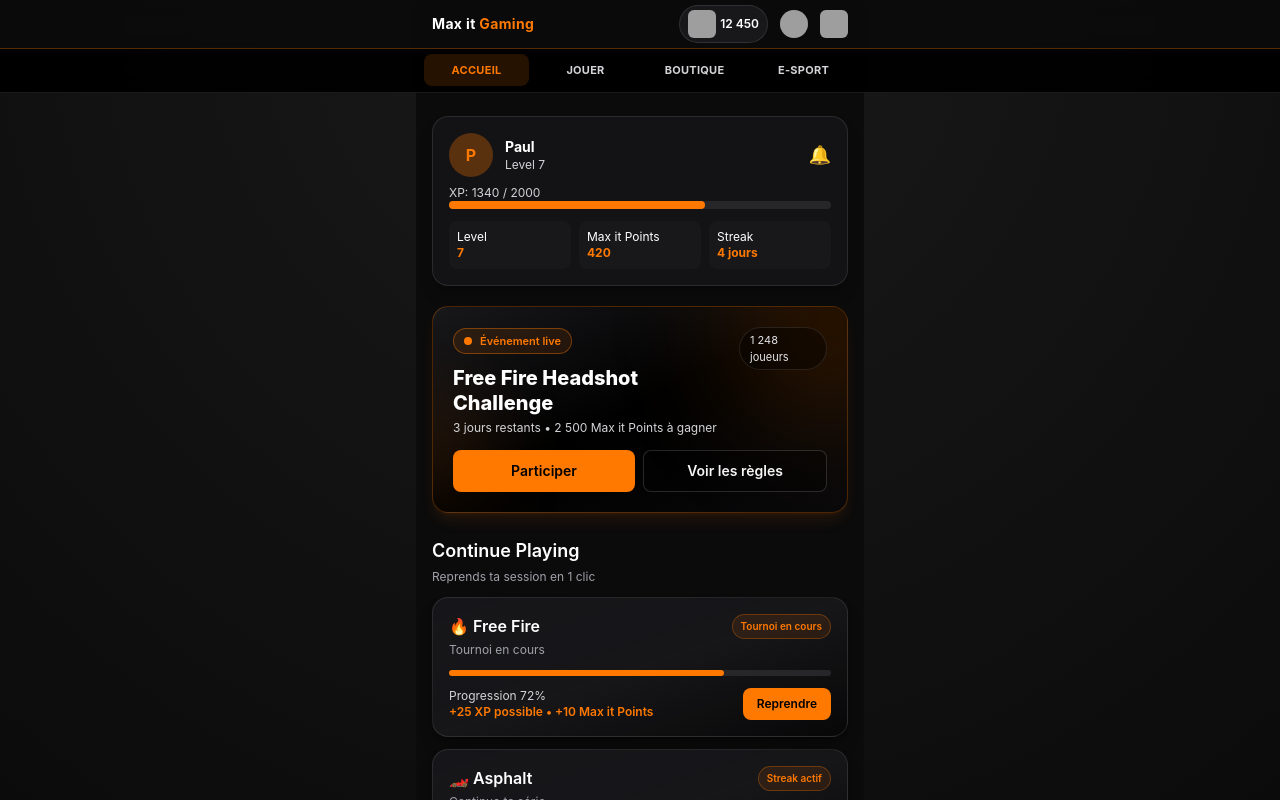
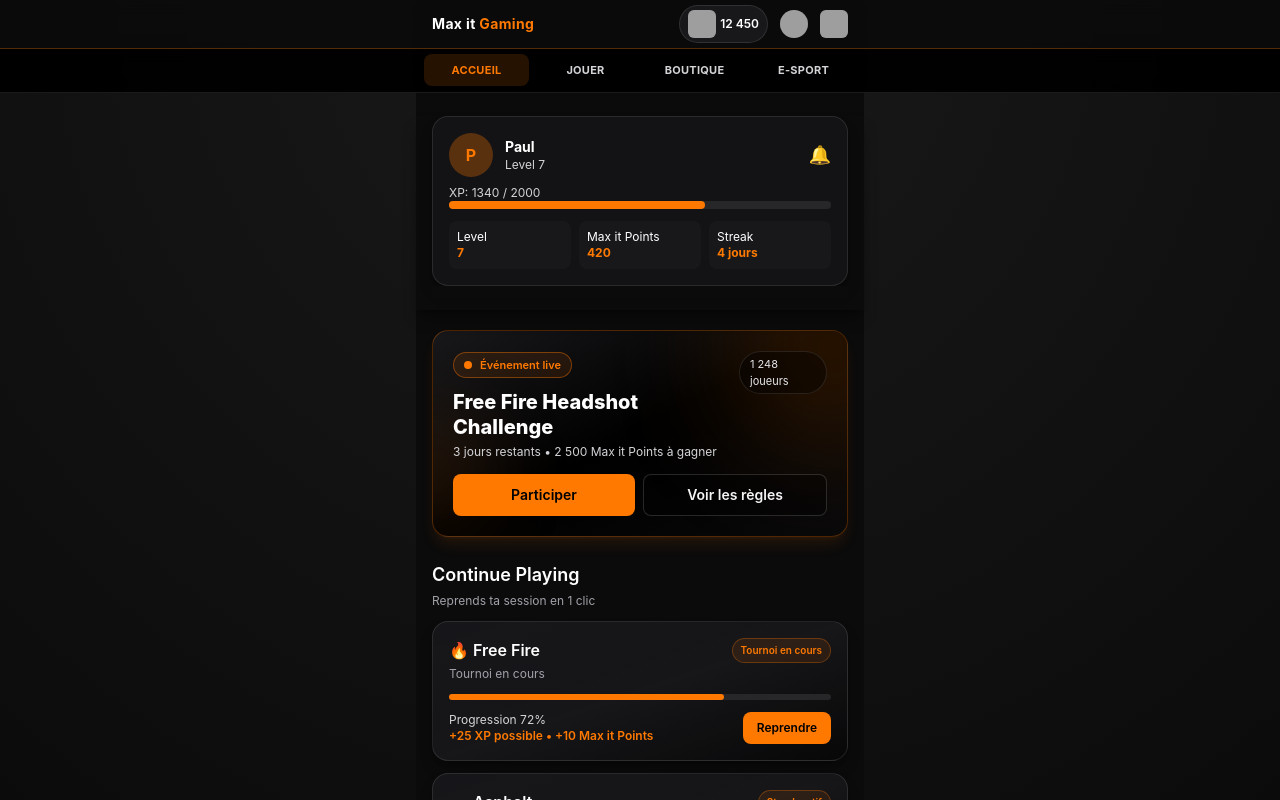
Before and after one commit to pdroquemaurel-stack/Gaming-Universe, a React (Vite) app: page / in a window 1280 px wide. Shown: the top 800 px of the page. Built offline with nearby package versions, Linux system fonts and the light colour scheme; grey boxes are pictures that could not be loaded.

Commit message:
Fix opaque sticky profile wrapper layering on Home

```diff
--- a/src/pages/Home.jsx
+++ b/src/pages/Home.jsx
@@ -144,8 +144,9 @@
 
   return (
     <section className="space-y-6">
+      <div className="sticky top-[116px] z-30 -mx-4 mb-2 bg-[#0B0B0B] px-4 pb-3 shadow-lg shadow-black/40">
         <header
-        className={`card-base sticky top-[116px] z-20 overflow-hidden border border-white/10 bg-[#0B0B0B] shadow-md shadow-black/30 transition-all duration-300 ${isProfileCompact ? 'py-3' : 'py-4'}`}
+          className={`card-base overflow-hidden border border-white/10 bg-[#0B0B0B] shadow-md shadow-black/30 transition-all duration-300 ${isProfileCompact ? 'py-3' : 'py-4'}`}
         >
           <div className="flex items-center justify-between">
             <div className="flex items-center gap-3">
@@ -170,6 +171,8 @@
             <div className="rounded-lg bg-zinc-900 p-2">Streak<br /><span className="font-bold text-orangeBrand">{state.streakCount} jours</span></div>
           </div>
         </header>
+        <div className="h-3 w-full bg-[#0B0B0B]" aria-hidden="true" />
+      </div>
 
       <article className="relative overflow-hidden rounded-2xl border border-orangeBrand/30 bg-gradient-to-br from-zinc-900 via-black to-zinc-950 p-5 shadow-lg shadow-orangeBrand/10">
         <div className="pointer-events-none absolute -right-20 -top-20 h-48 w-48 rounded-full bg-orangeBrand/20 blur-3xl" />
```
Lines whose indentation alone changed are shown as unchanged.
